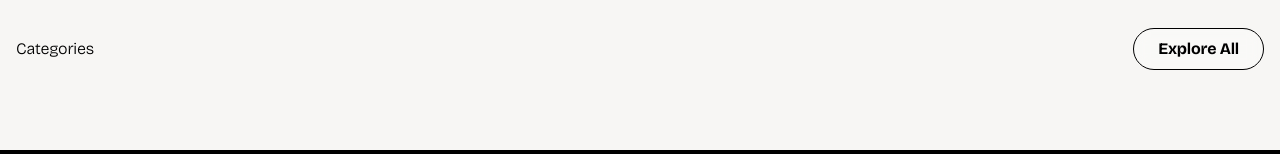
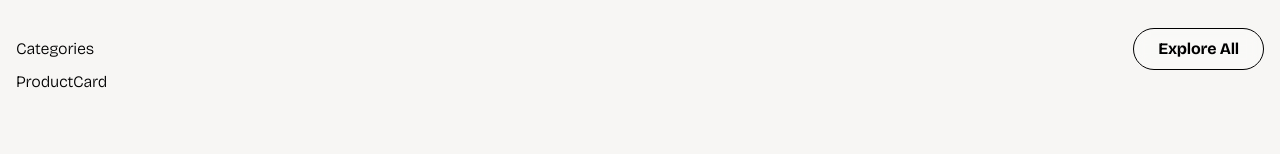
Before and after one commit to deraolisah/tilo, a React (Vite) app: page / in a window 1280 px wide. Shown: the part 1002-1156 px from the top of the page. Built offline with nearby package versions, Linux system fonts and the light colour scheme.

Commit message:
Added: Product Cards

```diff
--- a/src/components/CategoriesSection.jsx
+++ b/src/components/CategoriesSection.jsx
@@ -1,5 +1,6 @@
 import React from 'react'
 import { Link } from 'react-router-dom';
+import ProductCard from './ProductCard';
 
 const CategoriesSection = () => {
   return (
@@ -13,6 +14,7 @@ const CategoriesSection = () => {
         </div>
 
         <div>
+          <ProductCard />
 
         </div>
 
--- a/src/components/Navbar.jsx
+++ b/src/components/Navbar.jsx
@@ -9,7 +9,8 @@ const Navbar = () => {
   return (
     <>
       <nav className='container h-14 md:h-16 z-20 mt-4 md:mt-8 md:px-8! fixed top-0 left-1/2 -translate-x-1/2'>
-        <div className='h-full flex items-center justify-between gap-6 px-2.5 pr-6 md:px-8 shadow rounded-full border border-black/0 bg-white backdrop-blur-xs'>
+        <div className='h-full flex items-center justify-between gap-6 px-2.5 pr-6 md:px-8 shadow rounded-full border border-black/0
+        bg-white backdrop-blur-xs'>
           <span className='flex items-center gap-2.5 flex-1'>
             <button type='button' onClick={() => {setMenuOpen(prev => !prev)}} className='flex md:hidden bg-gray-900 text-white rounded-full p-2.5 cursor-pointer'>
               {!menuOpen ? (
--- /dev/null
+++ b/src/components/ProductCard.jsx
@@ -0,0 +1,9 @@
+import React from 'react'
+
+const ProductCard = () => {
+  return (
+    <div>ProductCard</div>
+  )
+}
+
+export default ProductCard;
--- a/vite.config.js
+++ b/vite.config.js
@@ -7,5 +7,8 @@ export default defineConfig({
   plugins: [
     react(),
     tailwindcss()
-  ]
+  ],
+  server: {
+    port: 4567,
+  }
 })
```
